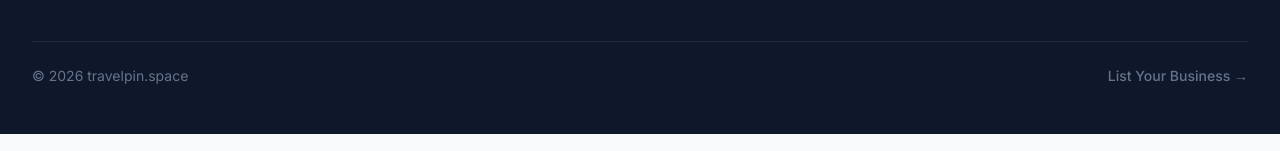
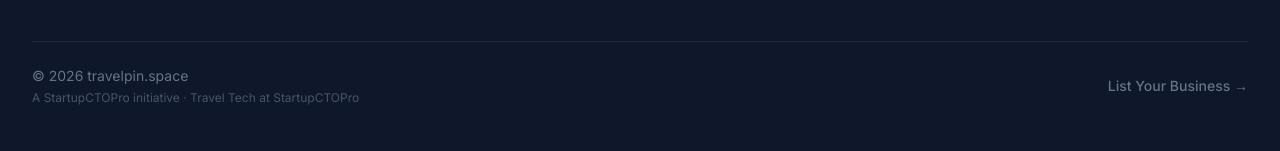
Before and after one commit to TravelXML/traveltech-hub, a React (Vite) app: page / in a window 1280 px wide. Shown: the part 1409-1560 px from the top of the page. Built offline with nearby package versions, Linux system fonts and the light colour scheme; no server answers; the database is empty.

Commit message:
after fixing the link

```diff
--- a/src/components/Footer.jsx
+++ b/src/components/Footer.jsx
@@ -51,12 +51,29 @@ export default function Footer() {
           ))}
         </div>
         <div className="mt-10 flex flex-col items-center justify-between gap-3 border-t border-slate-800 pt-6 text-sm text-slate-500 sm:flex-row">
+          <div className="text-center sm:text-left">
             <p>
               &copy; {new Date().getFullYear()}{' '}
               <a href={SITE_URL} className="hover:text-white">
                 travelpin.space
               </a>
             </p>
+            <p className="mt-1 text-xs text-slate-600">
+              A{' '}
+              <a href="https://startupctopro.in" target="_blank" rel="noopener noreferrer" className="hover:text-white">
+                StartupCTOPro
+              </a>{' '}
+              initiative &middot;{' '}
+              <a
+                href="https://startupctopro.in/travel-tech/"
+                target="_blank"
+                rel="noopener noreferrer"
+                className="hover:text-white"
+              >
+                Travel Tech at StartupCTOPro
+              </a>
+            </p>
+          </div>
           <a href={`${SITE_URL}/add-business`} className="font-medium text-brand-400 hover:text-brand-300">
             List Your Business &rarr;
           </a>
```
Lines whose indentation alone changed are shown as unchanged.
